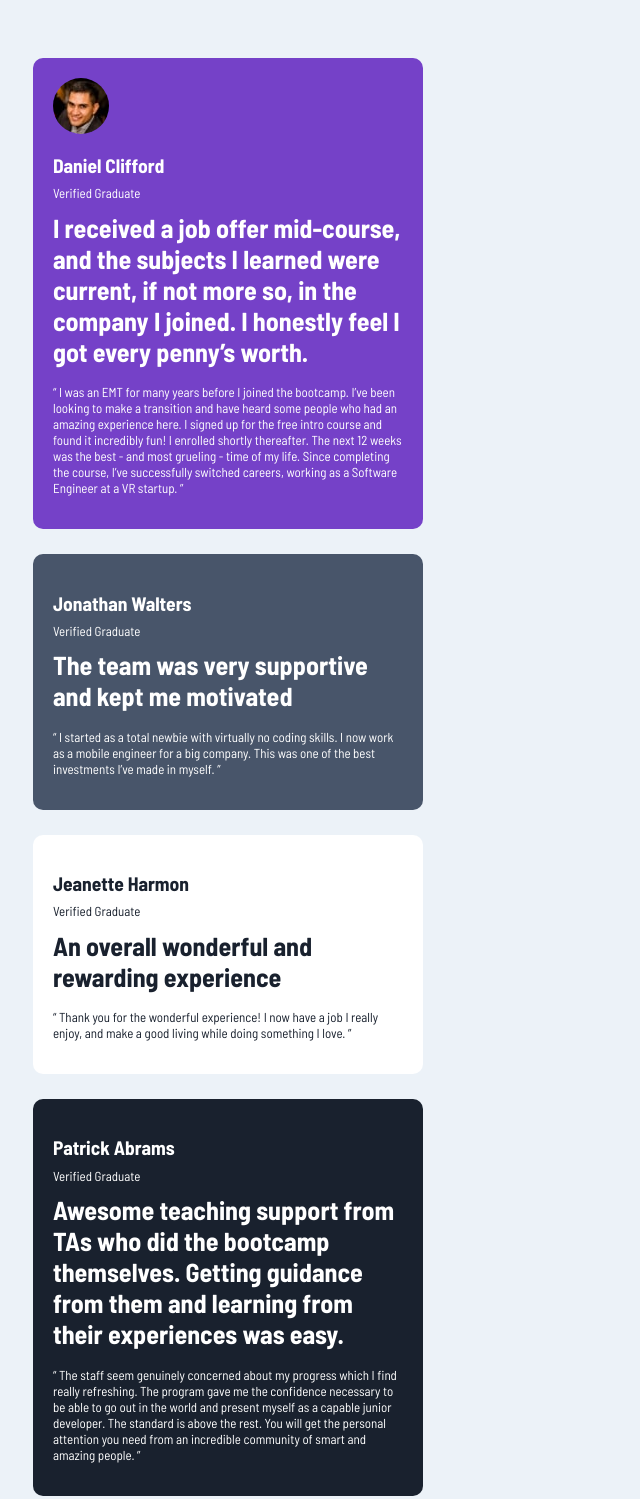
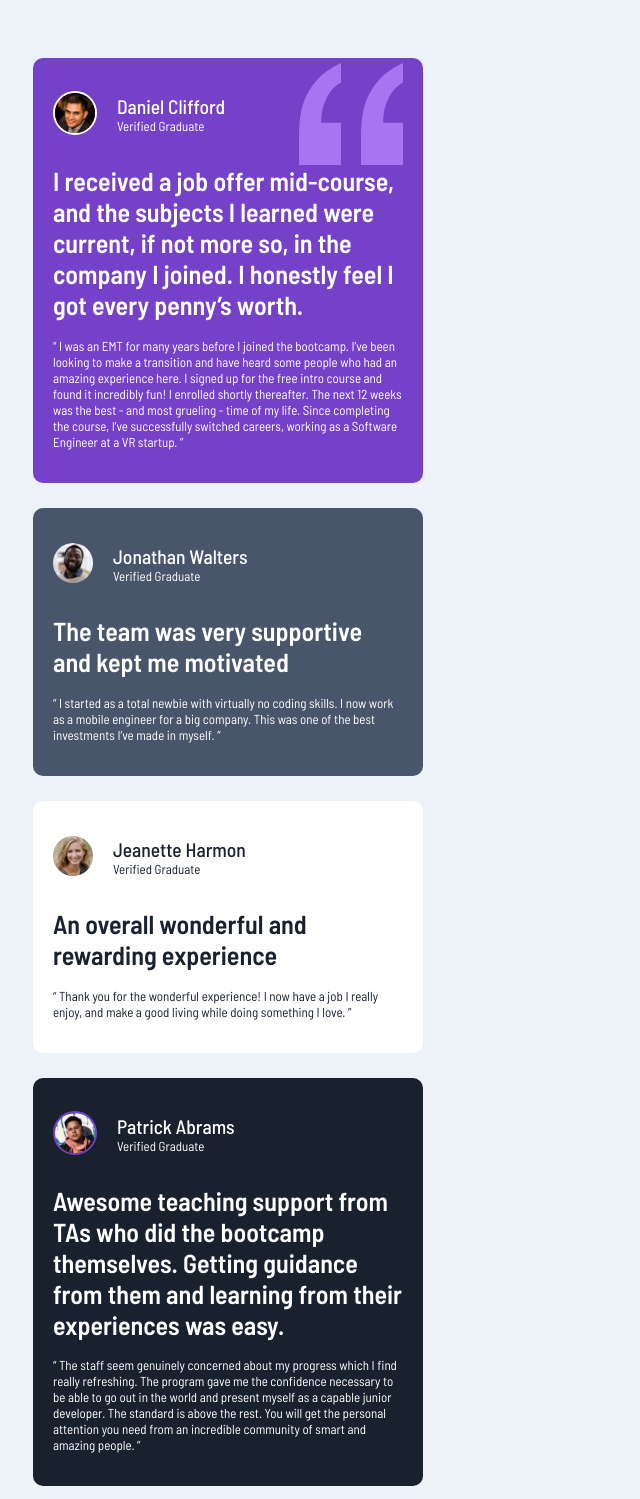
Before and after one commit to Jimztech/Testimonial, a plain HTML site: page index.html in a window 1280 px wide. Shown: the top 1499 px of the page, without its empty margins (0-640 px from the left). Drawn offline with Linux system fonts and the light colour scheme.

Commit message:
new-commits

```diff
--- a/index.html
+++ b/index.html
@@ -22,9 +22,12 @@
       <div class="heading">
         <img
           src="./images/image-daniel.jpg"
+          class="daniel"
         />
+        <div class="text-content">
           <h2>Daniel Clifford</h2>
           <p class="tags">Verified Graduate</p>
+        </div>
       </div>
 
       <h1 class="header-reviews">
@@ -44,8 +47,15 @@
     </div>
 
     <div class="card">
+      <div class="heading">
+        <img
+          src="./images/image-jonathan.jpg"
+        />
+        <div class="text-content">
           <h2>Jonathan Walters</h2>
           <p class="tags">Verified Graduate</p>
+        </div>
+      </div>
 
       <h1 class="header-reviews">
         The team was very supportive and kept me motivated
@@ -59,8 +69,15 @@
     </div>
 
     <div class="card">
+      <div class="heading">
+        <img
+          src="./images/image-jeanette.jpg"
+        />
+        <div class="text-content">
           <h2 class="new-header">Jeanette Harmon</h2>
           <p class="new-tags">Verified Graduate</p>
+        </div>
+      </div>
 
       <h1 class="white-reviews">
         An overall wonderful and rewarding experience
@@ -73,8 +90,16 @@
     </div>
 
     <div class="card">
+      <div class="heading">
+        <img
+          src="./images/image-patrick.jpg"
+          class="patrick"
+        />
+        <div class="text-content">
           <h2>Patrick Abrams</h2>
           <p class="tags">Verified Graduate</p>
+        </div>
+      </div>
 
       <h1 class="header-reviews">
         Awesome teaching support from TAs who did the bootcamp themselves.
@@ -91,8 +116,15 @@
     </div>
 
     <div class="card">
+      <div class="heading">
+        <img
+          src="./images/image-kira.jpg"
+        />
+        <div class="text-content">
           <h2 class="new-header">Kira Whittle</h2>
           <p class="new-tags">Verified Graduate</p>
+        </div>
+      </div>
 
       <h1 class="white-reviews">Such a life-changing experience. Highly recommended!</h1>
 
--- a/styles/styles.css
+++ b/styles/styles.css
@@ -15,6 +15,14 @@ body {
     background: var(--LightGrayishBlue);
     font-family: "Barlow Semi Condensed", sans-serif;
     font-size: 0.8125rem;
+}
+
+h1 {
+    font-weight: 600;
+}
+
+h2 {
+    font-weight: 500;
 }
 
 .main-content {
@@ -35,10 +43,6 @@ body {
     color: var( --DarkBlackishBlue);
 }
 
-.tags, .new-tags {
-    line-height: 0.1;
-}
-
 
 .card {
     padding: 20px;
@@ -49,6 +53,9 @@ body {
 
 .card:nth-of-type(1) {
     background-color: var(--ModerateViolet);
+    background-image: url("/images/bg-pattern-quotation.svg");
+    background-repeat: no-repeat;
+    background-position: right 20px top 5px;
 }
 
 .card:nth-of-type(2) {
@@ -65,4 +72,32 @@ body {
 
 img {
     border-radius: 50%;
+    margin-right: 1.25rem;
+    height: 2.5rem;
 }
+
+.daniel {
+    border: 2px solid var(--LightWhite);
+}
+.patrick {
+    border: 2px solid var(--ModerateViolet);
+}
+
+.heading {
+    display: flex;
+    align-items: center;
+}
+
+.text-content {
+    display: flex;
+    flex-direction: column;
+}
+
+.text-content h2, .new-header {
+    margin-bottom: 0;
+}
+
+.tags, .new-tags {
+    margin-top: 0;
+    line-height: 1.3;
+}
```
Lines whose indentation alone changed are shown as unchanged.
